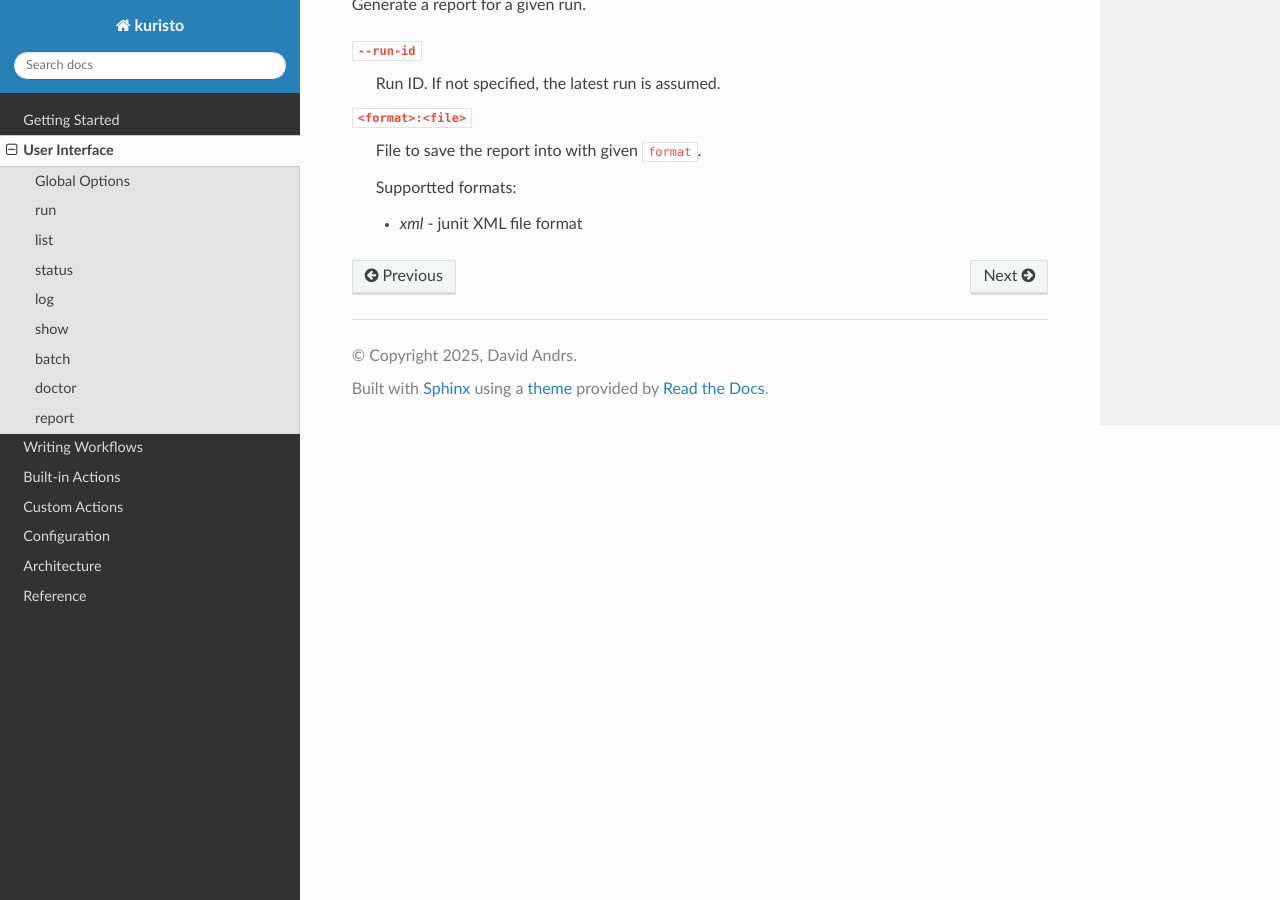
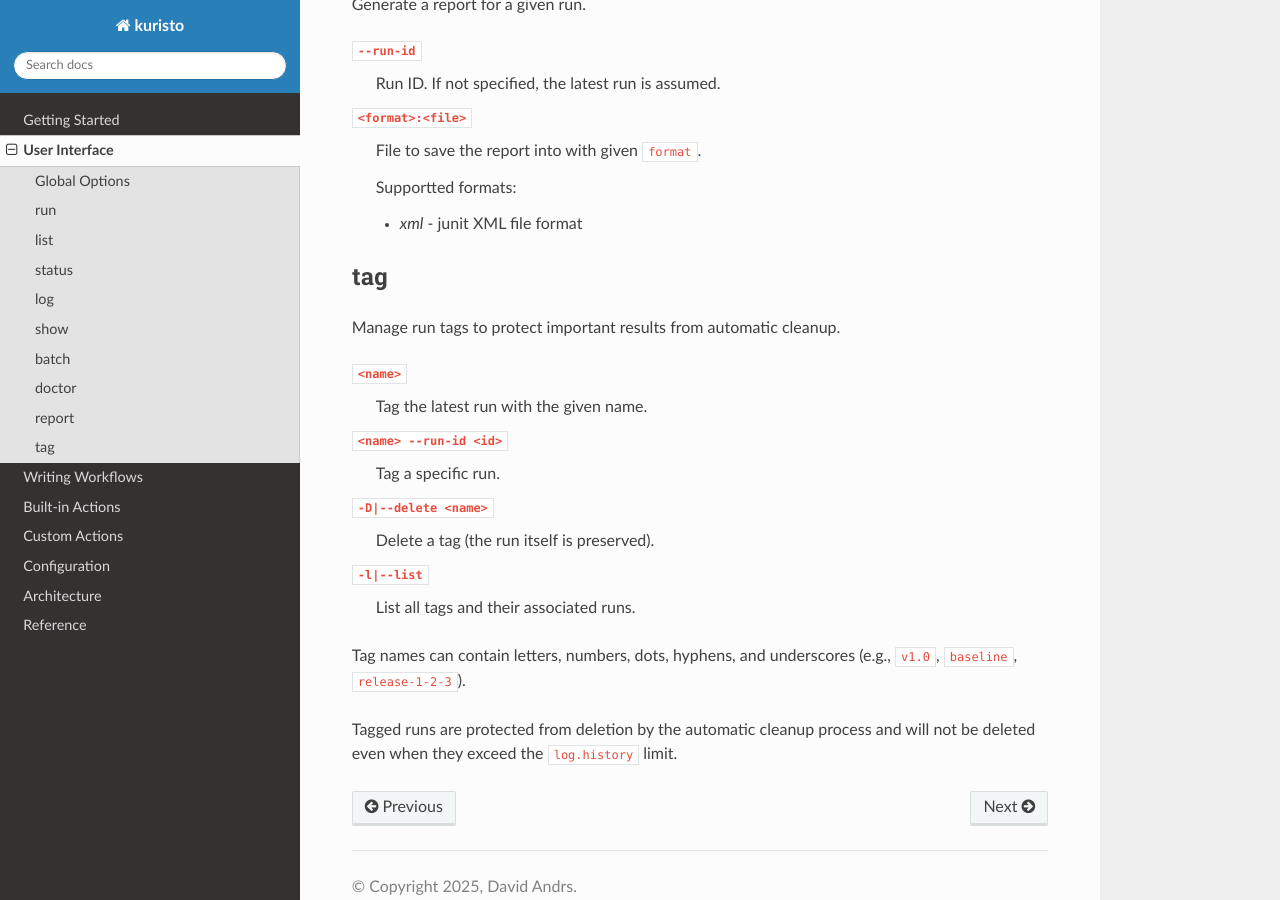
Before and after one commit to andrsd/kuristo, a Sphinx documentation site: the page built from docs/user_interface.rst, in a window 1280 px wide and 900 px high, scrolled down 3096 px. Built offline with Sphinx 7.4.7 and the Read the Docs theme 3.1.0, drawn with Linux system fonts in a browser that asks for light colours.

Commit message:
Document run tagging system
Add comprehensive documentation for the tag command:

- user_interface.rst: Added 'tag' command section with all options and examples
- configuration.rst: Updated log.history description to mention tag protection
- README.md: Added tagging to features list and included usage examples

Co-Authored-By: Claude Haiku 4.5 <noreply@anthropic.com>

```diff
--- a/docs/configuration.rst
+++ b/docs/configuration.rst
@@ -33,7 +33,9 @@ Logging options
    Directory where logs will be stored.
 
 ``log.history``
-   Number of past log files to keep.
+   Number of recent runs to keep. Older runs are automatically deleted when this limit is exceeded.
+   Tagged runs are protected from deletion and do not count toward this limit.
+   Use the ``tag`` command to protect important results (e.g., versions, baselines).
 
    Default value: ``5``
 
--- a/docs/user_interface.rst
+++ b/docs/user_interface.rst
@@ -145,3 +145,25 @@ Generate a report for a given run.
    Supportted formats:
 
    - `xml` - junit XML file format
+
+
+tag
+---
+
+Manage run tags to protect important results from automatic cleanup.
+
+``<name>``
+   Tag the latest run with the given name.
+
+``<name> --run-id <id>``
+   Tag a specific run.
+
+``-D|--delete <name>``
+   Delete a tag (the run itself is preserved).
+
+``-l|--list``
+   List all tags and their associated runs.
+
+Tag names can contain letters, numbers, dots, hyphens, and underscores (e.g., ``v1.0``, ``baseline``, ``release-1-2-3``).
+
+Tagged runs are protected from deletion by the automatic cleanup process and will not be deleted even when they exceed the ``log.history`` limit.
```
Also changed, not shown: README.md (+1 -0 lines).
